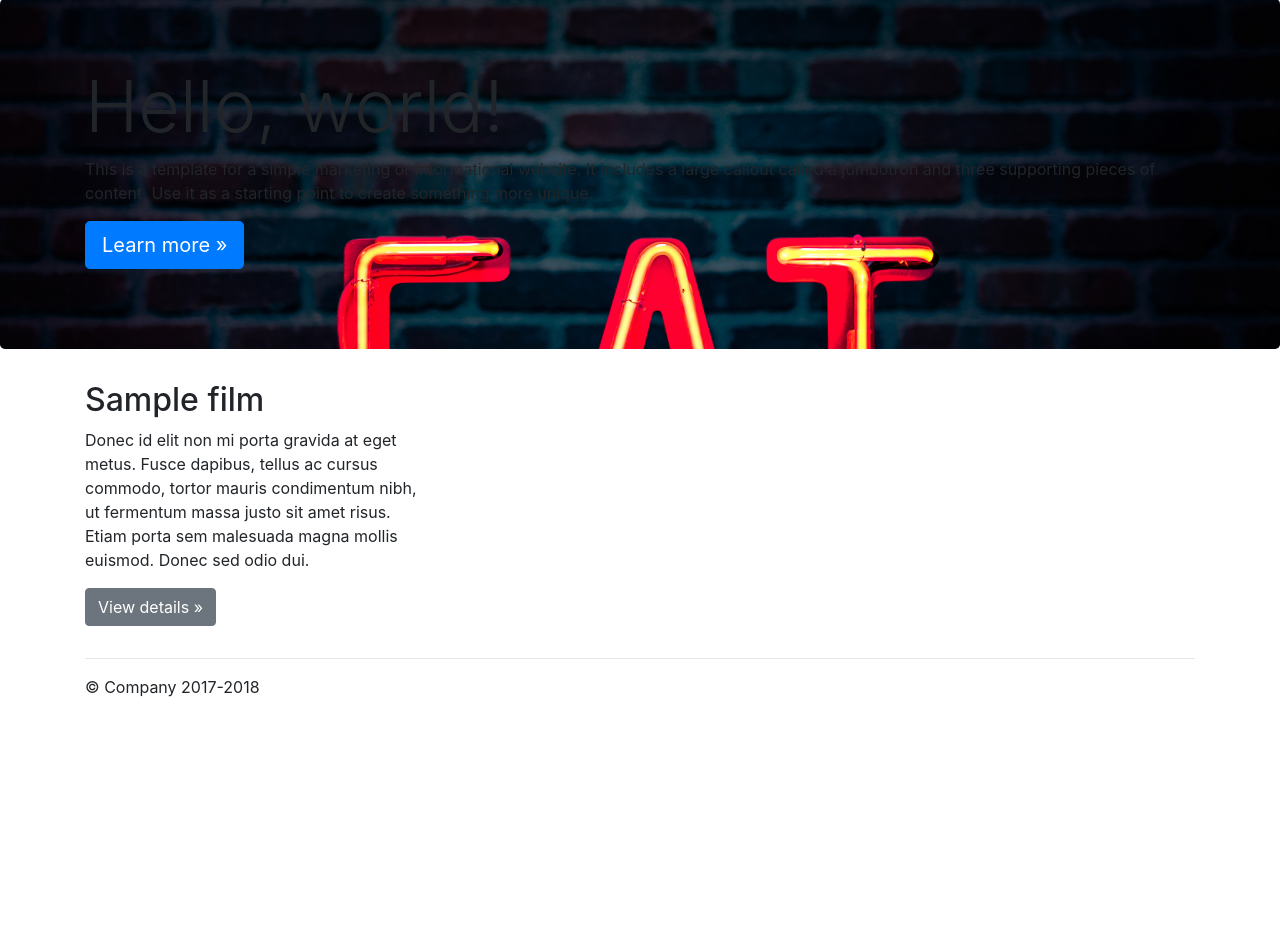
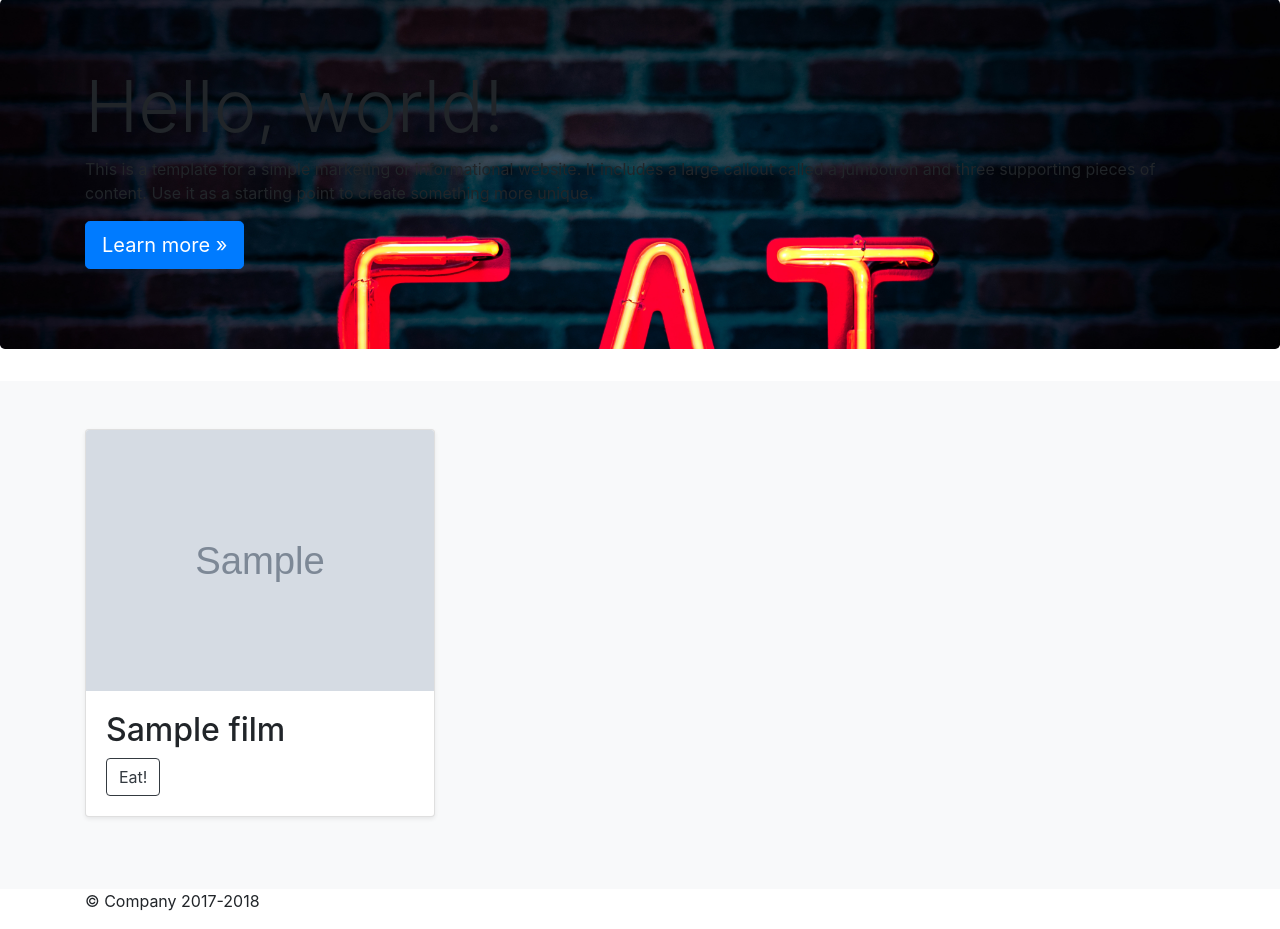
Before and after one commit to corkyw10/as_served_on_screen, a Symfony app: template templates/jumbo.html.twig in a window 1280 px wide. Shown: the part 57-986 px from the top of the page. Before the commit the page ends 754 px from the top, so only its background shows below. Run offline with Twig, Linux system fonts and the light colour scheme; the template is opened without the code that fills it: most values are stand-ins (such as "Sample title", 1, 10 or a date in 2020); grey boxes marked "Sample" are stand-in pictures; some libraries are stand-ins or nearby versions.

Commit message:
Created tile for displaying each film and image

```diff
--- a/templates/jumbo.html.twig
+++ b/templates/jumbo.html.twig
@@ -59,23 +59,33 @@
             </div>
         </div>
 
+        <div class="album py-5 bg-light">
+            <div class="container">
+
+              <div class="row">
+
                 {% if films %}
                     {% for film in films %}
 
-        <div class="container">
-            <!-- Example row of columns -->
-            <div class="row">
                     <div class="col-md-4">
-                <h2>{{ film.title }}</h2>
-                <p>Donec id elit non mi porta gravida at eget metus. Fusce dapibus, tellus ac cursus commodo, tortor mauris condimentum nibh, ut fermentum massa justo sit amet risus. Etiam porta sem malesuada magna mollis euismod. Donec sed odio dui. </p>
-                <p><a class="btn btn-secondary" href="#" role="button">View details &raquo;</a></p>
+                        <div class="card mb-4 shadow-sm">
+                        <img class="card-img-top" src="images/{{ film.imageUrl }}" alt="{{ film.title }} image">
+                        <div class="card-body">
+                            <h2 class="card-text">{{ film.title }}</h2>
+                            <div class="d-flex justify-content-between align-items-center">
+                                <button type="button" class="btn btn-outline-dark .btn-lg">Eat!</button>
                             </div>
                         </div>
+                        </div>
+                    </div>
+
                 {% endfor %}
             {% endif %}
-            <hr>
 
-        </div> <!-- /container -->
+                </div>
+            </div>
+
+        </div>
 
         </main>
 
```
Lines whose indentation alone changed are shown as unchanged.
